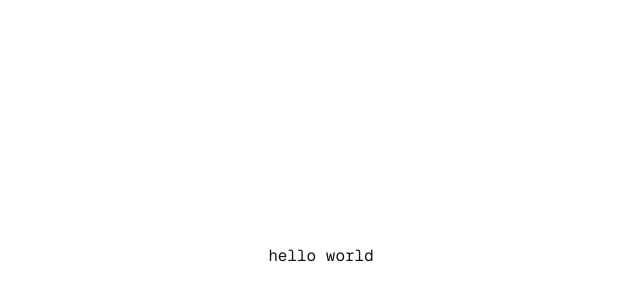
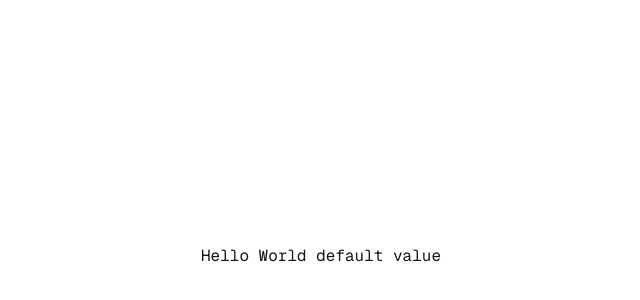
Before and after one commit to aniketJadhav0711/dummy-app, a Next.js app: page / in a window 1280 px wide. Shown: the part 144-444 px from the top of the page, without its empty margins (319-959 px from the left). Built offline with nearby package versions, Linux system fonts and the light colour scheme.

Commit message:
Update Home component to display dynamic greeting based on NEXT_PUBLIC_TEST environment variable

```diff
--- a/pages/index.tsx
+++ b/pages/index.tsx
@@ -12,12 +12,13 @@ const geistMono = Geist_Mono({
 
 export default function Home() {
   console.log(process.env.NEXT_PUBLIC_TEST);
+  const testValue = process.env.NEXT_PUBLIC_TEST || "default value";
   return (
     <div
       className={`${geistSans.className} ${geistMono.className} grid grid-rows-[20px_1fr_20px] items-center justify-items-center min-h-screen p-8 pb-20 gap-16 sm:p-20 font-[family-name:var(--font-geist-sans)]`}
     >
       <main className="flex flex-col gap-[32px] row-start-2 items-center sm:items-start">
-        hello world
+        {`Hello World ${testValue}`}
       </main>
     </div>
   );
```
Also changed, not shown: 1 other file (tests, documents, lock files or other folders).
